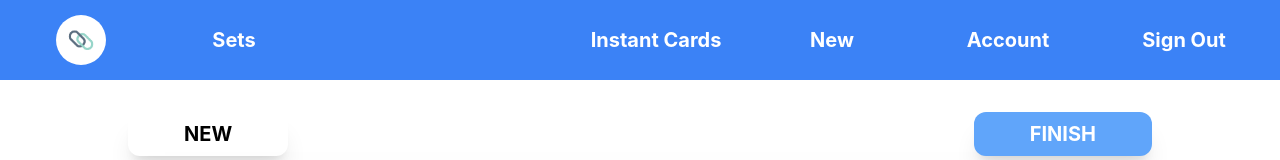
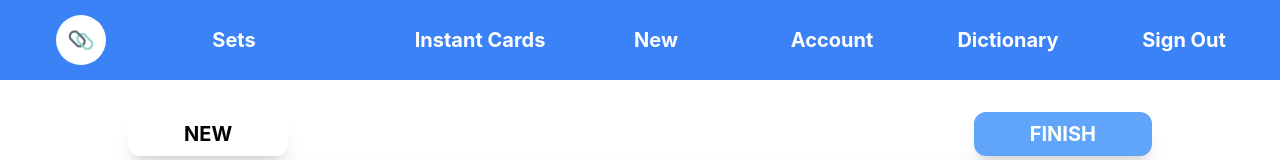
Before and after one commit to leachristy/Flashcard, a React (Create React App) app in the folder Actual/: page /new in a window 1280 px wide. Shown: the top 160 px of the page. Built offline with nearby package versions, Linux system fonts and the light colour scheme; no server answers; the database is empty; sample sign-in values are in the browser's storage.

Commit message:
Update navbar.js

```diff
--- a/Actual/src/components/navbar.js
+++ b/Actual/src/components/navbar.js
@@ -1,4 +1,3 @@
-//REACT
 import React from "react";
 import { NavLink, useNavigate } from "react-router-dom";
 
@@ -84,6 +83,15 @@ export const Navbar = () =>
             </NavLink>
           </div>
 
+          <div className="relative h-20 w-40">
+            <NavLink
+              className="text-xl hover:text-blue-300 hover:underline absolute inset-0 flex items-center justify-center transition duration-300"
+              to="/form"
+            >
+              Dictionary
+            </NavLink>
+          </div>
+
           {/* Account */}
           <div className="text-xl relative h-20 w-40">
             <button
```
